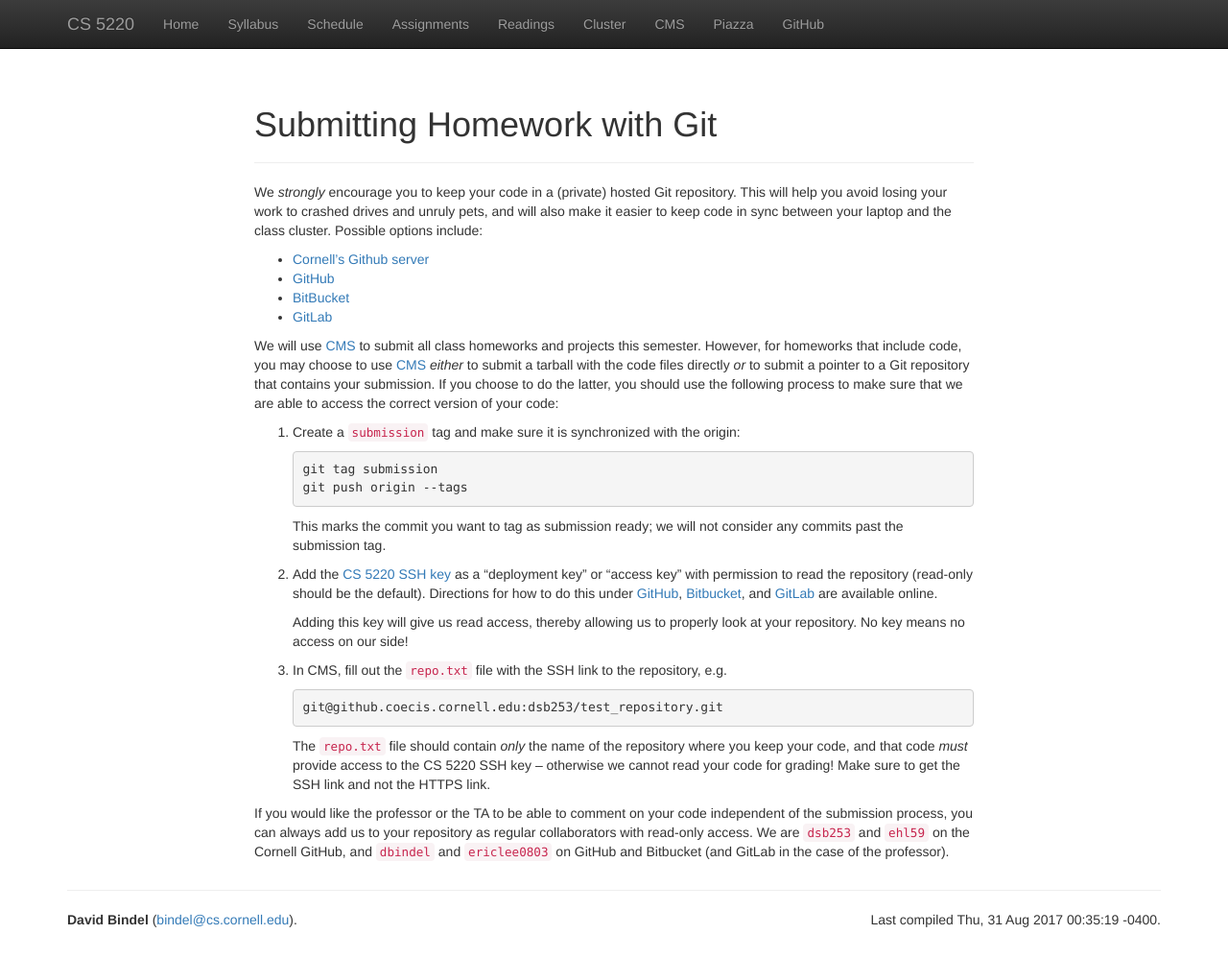
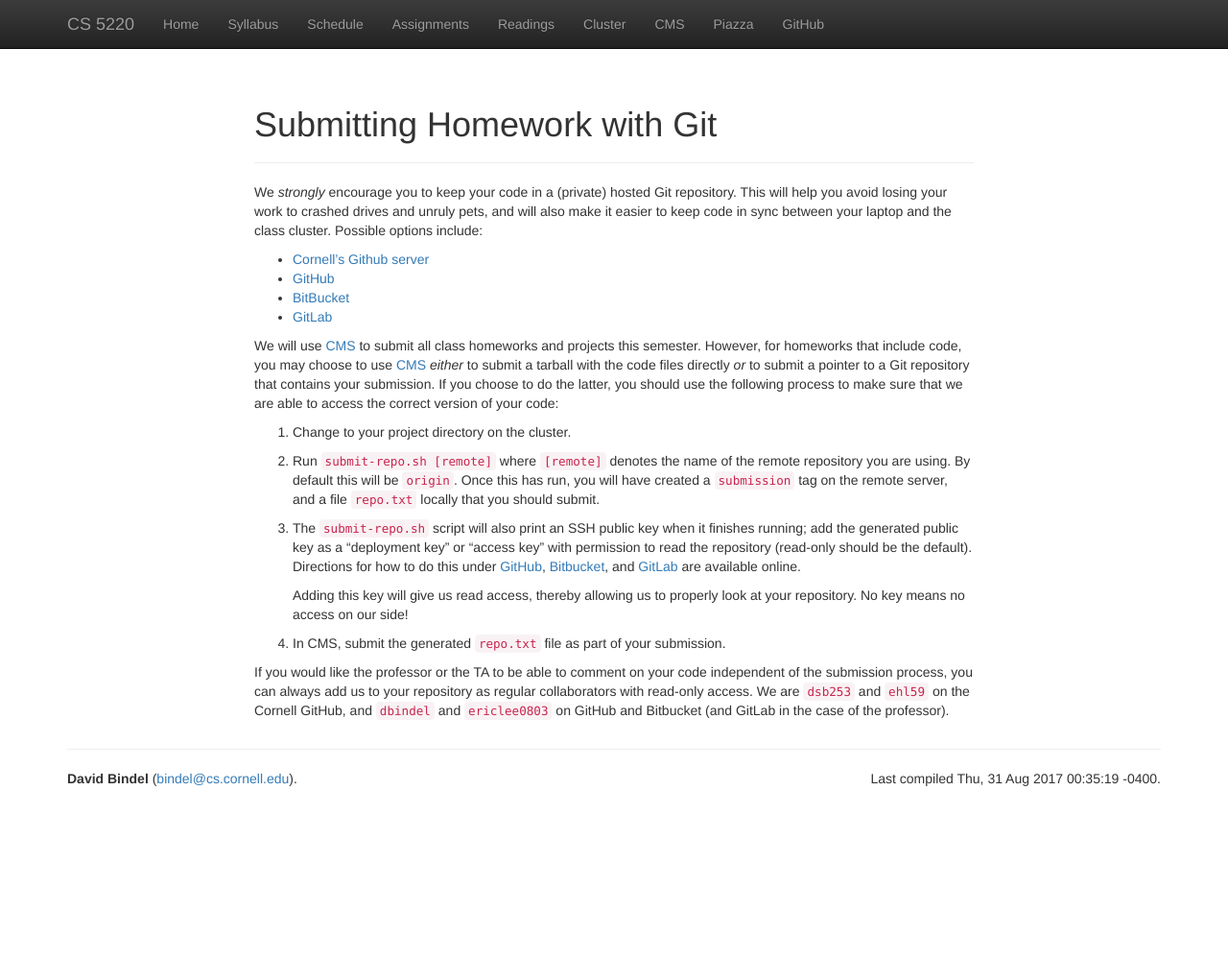
Before and after one commit to cornell-cs5220-f17/cs5220-f17, a Jekyll site: the page built from web/git-info.md, in a window 1280 px wide and 998 px high. Shown: the whole window at 96% size. Built offline with Jekyll 4.4.1, drawn with Linux system fonts in a browser that asks for light colours; nearby versions of some CDN libraries.

Commit message:
Updated instructions on dealing with repository submission.

```diff
--- a/web/git-info.md
+++ b/web/git-info.md
@@ -22,18 +22,18 @@ submission.  If you choose to do the latter, you should use the
 following process to make sure that we are able to access the correct
 version of your code:
 
-1.  Create a `submission` tag and make sure it is synchronized with
-    the origin:
+1.  Change to your project directory on the cluster.
 
-        git tag submission
-        git push origin --tags
+2.  Run `submit-repo.sh [remote]` where `[remote]` denotes the name
+    of the remote repository you are using.  By default this will be
+    `origin`.  Once this has run, you will have created a `submission`
+    tag on the remote server, and a file `repo.txt` locally that you
+    should submit.
 
-    This marks the commit you want to tag as submission ready; we will
-    not consider any commits past the submission tag.
-
-2.  Add the [CS 5220 SSH key](cs5220.pub) as a "deployment key" or
-    "access key" with
-    permission to read the repository (read-only should be the default).  Directions for how to do this
+3.  The `submit-repo.sh` script will also print an SSH public key when
+    it finishes running; add the generated public key as a "deployment
+    key" or "access key" with permission to read the repository
+    (read-only should be the default).  Directions for how to do this
     under
     [GitHub](https://developer.github.com/v3/guides/managing-deploy-keys/),
     [Bitbucket](https://confluence.atlassian.com/bitbucket/use-access-keys-294486051.html),
@@ -41,19 +41,11 @@ version of your code:
     [GitLab](https://support.deployhq.com/articles/repositories/adding-a-new-deployment-key-to-gitlab)
     are available online.
 
-    Adding this key will give us read access, thereby allowing us to properly look at your repository.
-    No key means no access on our side!
+    Adding this key will give us read access, thereby allowing us to
+    properly look at your repository.  No key means no access on our
+    side!
 
-3.  In CMS, fill out the `repo.txt` file with the SSH link to the
-    repository, e.g.
-
-        git@github.coecis.cornell.edu:dsb253/test_repository.git
-
-    The `repo.txt` file should contain *only* the name of the
-    repository where you keep your code, and that code *must* provide
-    access to the CS 5220 SSH key -- otherwise we cannot read your
-    code for grading!  Make sure to get the SSH link and not the
-    HTTPS link.
+4.  In CMS, submit the generated `repo.txt` file as part of your submission.
 
 If you would like the professor or the TA to be able to comment on
 your code independent of the submission process, you can always add us
```
Also changed, not shown: 3 other files.
